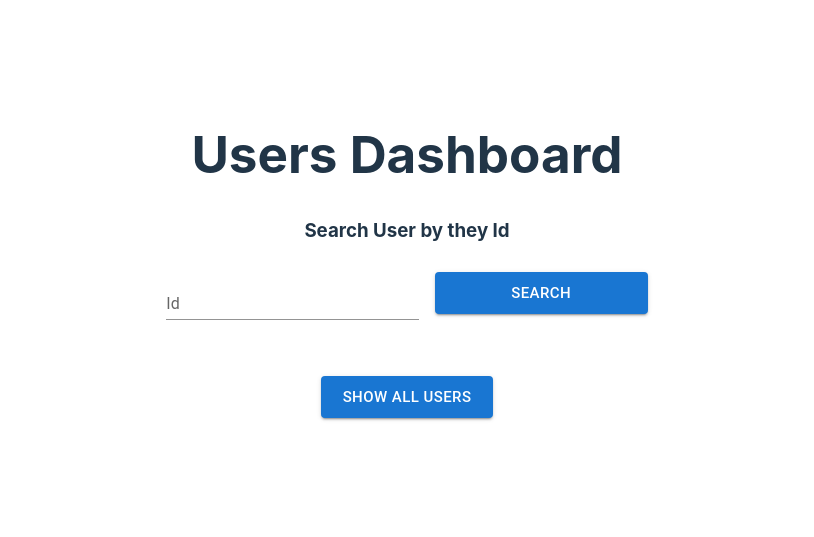
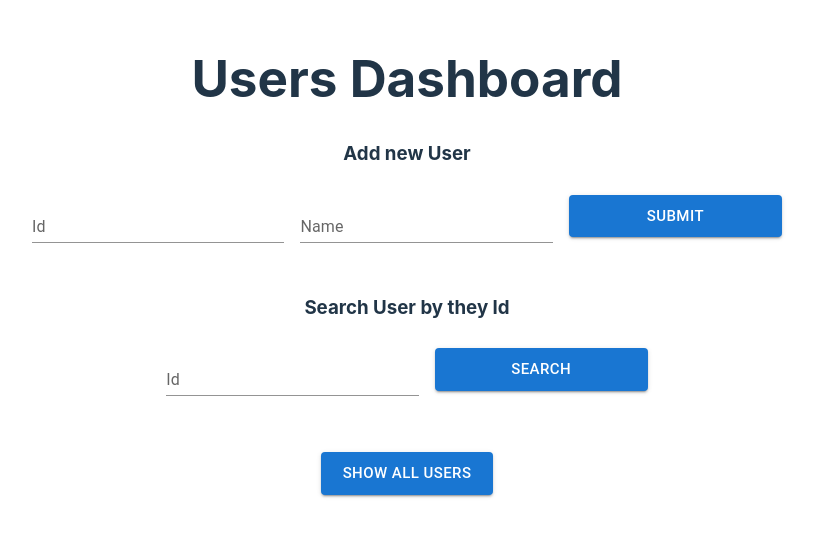
Before and after one commit to JesusSantosCapote/Jes-s-Santos-Capote-Option-1---Coding-exercise-C-_JS-124-, a React (Vite) app in the folder frontend/: page / in a window 1280 px wide. Shown: the part 133-670 px from the top of the page, without its empty margins (233-1047 px from the left). Built offline with nearby package versions, Linux system fonts and the light colour scheme.

Commit message:
add form added

```diff
--- a/frontend/src/App.jsx
+++ b/frontend/src/App.jsx
@@ -1,13 +1,15 @@
 import './App.css';
 import UserById from './components/UserById';
 import AllUsers from './components/AllUsers';
-
+import AddUserForm from './components/AddUserForm';
 
 
 function App() {
   return (
     <div>
       <h1>Users Dashboard</h1>
+      <AddUserForm/>
+      <br/>
       <UserById/>
       <br/>
       <AllUsers/>
--- /dev/null
+++ b/frontend/src/components/AddUserForm.jsx
@@ -0,0 +1,45 @@
+import {useState} from 'react';
+import Box from '@mui/material/Box';
+import TextField from '@mui/material/TextField';
+import Button from '@mui/material/Button';
+import UserTable from './UserTable';
+import axios from '../axios'
+import SuccessAlert from './SuccessAlert';
+
+export default function AddUserForm() {
+  const [inputId, setInputId] = useState("")
+  const [inputName, setInputName] = useState("")
+  const [showSuccess, setSuccess] = useState(false)
+
+  const handleClick = async () => {
+    const newUser = {id: inputId, name: inputName}
+    axios
+    .post("/users", newUser)
+    .then(() => {setSuccess(true)})
+    .catch(error => console.log(error))
+  }
+
+  return (
+    <div>
+      <h3>Add new User</h3>
+      <Box
+        component="form"
+        sx={{
+          '& > :not(style)': { m: 1, width: '25ch' },
+        }}
+        noValidate
+        autoComplete="off"
+      >
+        <TextField id="outlined-basic" label="Id" variant="standard"
+        onChange={e => {setInputId(e.target.value); setSuccess(false)}}
+        />
+
+        <TextField id="outlined-basic" label="Name" variant="standard"
+        onChange={e => {setInputName(e.target.value); setSuccess(false)}}
+        />
+        <Button size='large' variant="contained" onClick={() => handleClick()}>Submit</Button>
+      </Box>
+      {showSuccess && <SuccessAlert/>}
+    </div>
+  );
+}
--- /dev/null
+++ b/frontend/src/components/SuccessAlert.jsx
@@ -0,0 +1,11 @@
+import * as React from 'react';
+import Alert from '@mui/material/Alert';
+import CheckIcon from '@mui/icons-material/Check';
+
+export default function SuccessAlert() {
+  return (
+    <Alert icon={<CheckIcon fontSize="inherit" />} severity="success">
+      Operation Performed Successfully
+    </Alert>
+  );
+}
--- a/frontend/src/components/UpdateUserModal.jsx
+++ b/frontend/src/components/UpdateUserModal.jsx
@@ -18,7 +18,7 @@ const style = {
   p: 4,
 };
 
-export default function KeepMountedModal({id, handleUpdate}) {
+export default function UpdateUserModal({id, handleUpdate}) {
   const [open, setOpen] = React.useState(false);
   const [nameInput, setName] = React.useState("")
   const handleOpen = () => setOpen(true);
--- a/frontend/src/components/UserTable.jsx
+++ b/frontend/src/components/UserTable.jsx
@@ -8,7 +8,7 @@ import TableRow from '@mui/material/TableRow';
 import Paper from '@mui/material/Paper';
 import axios from '../axios'
 import Button from '@mui/material/Button';
-import KeepMountedModal from './UpdateUserModal';
+import UpdateUserModal from './UpdateUserModal';
 import Grid from '@mui/material/Grid';
 
 export default function UserTable({data, handleDelete, handleUpdate}) {
@@ -50,7 +50,7 @@ export default function UserTable({data, handleDelete, handleUpdate}) {
                 </Button>
               </Grid>
               <Grid item xs={2}>
-                <KeepMountedModal id={user.id} handleUpdate={handleUpdate}/>
+                <UpdateUserModal id={user.id} handleUpdate={handleUpdate}/>
               </Grid>
             </Grid>
 
```
Also changed, not shown: frontend/src/components/AddUpdForm.jsx (deleted, +0 -45 lines).
